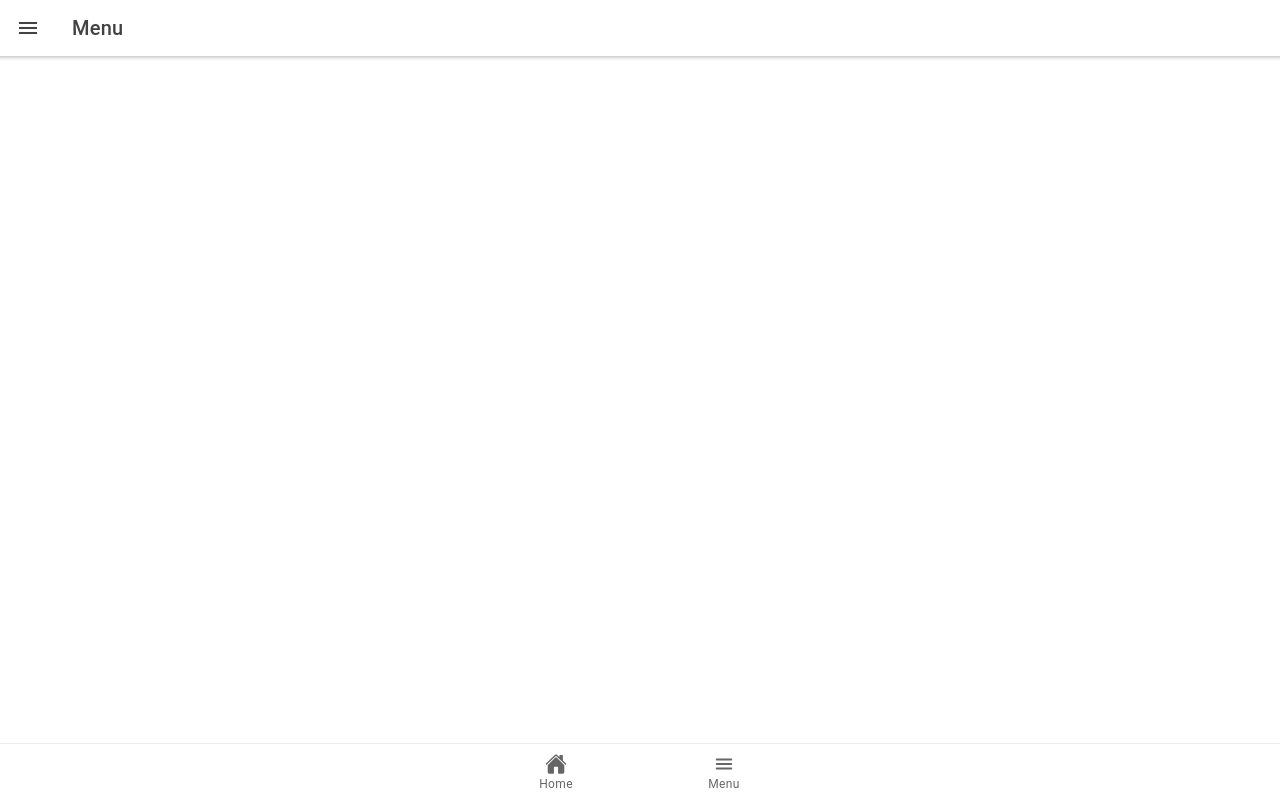
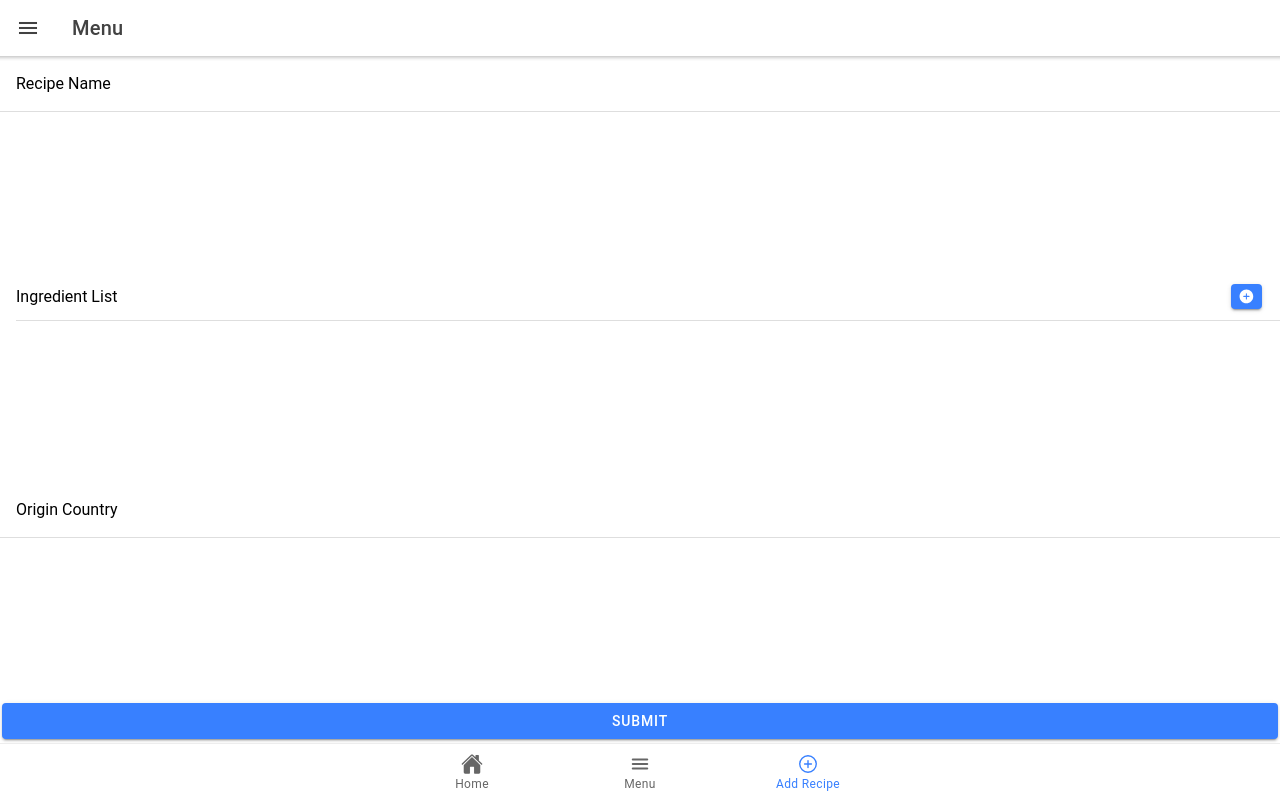
Before and after one commit to Benours/monprojet, a React (Create React App) app: page /form in a window 1280 px wide. Built offline with nearby package versions, Linux system fonts and the light colour scheme.

Commit message:
start form

```diff
--- a/src/App.tsx
+++ b/src/App.tsx
@@ -24,7 +24,7 @@ import {
 } from "@ionic/react";
 import { IonReactRouter } from "@ionic/react-router";
 import Home from "./pages/Home";
-import { home, menu } from "ionicons/icons";
+import { addCircleOutline, home, menu } from "ionicons/icons";
 
 /* Core CSS required for Ionic components to work properly */
 import "@ionic/react/css/core.css";
@@ -45,6 +45,7 @@ import "@ionic/react/css/display.css";
 /* Theme variables */
 import "./theme/variables.css";
 import Menu from "./pages/Menu";
+import Form from "./pages/Form";
 
 setupIonicReact();
 
@@ -80,6 +81,9 @@ const App: React.FC = () => (
               <Route path="/home">
                 <Home />
               </Route>
+              <Route path="/form">
+                <Form />
+              </Route>
               <Route exact path="/">
                 <Redirect to="/menu" />
               </Route>
@@ -93,6 +97,10 @@ const App: React.FC = () => (
                 <IonIcon icon={menu} />
                 <IonLabel>Menu</IonLabel>
               </IonTabButton>
+              <IonTabButton tab="form" href="/form">
+                <IonIcon icon={addCircleOutline} />
+                <IonLabel>Add Recipe</IonLabel>
+              </IonTabButton>
             </IonTabBar>
           </IonTabs>
         </IonReactRouter>
--- /dev/null
+++ b/src/pages/Form.tsx
@@ -0,0 +1,27 @@
+import { IonButton, IonContent, IonIcon, IonInput, IonItem, IonLabel, IonPage } from "@ionic/react";
+import { addCircle } from "ionicons/icons";
+import { useState } from "react";
+import "./Form.css";
+
+const Form: React.FC = () => {
+    const[form,setForm] = useState();
+    return(
+        <IonPage>
+                <IonItem>
+                    <IonLabel position="floating">Recipe Name</IonLabel>
+                    <IonInput />
+                </IonItem>
+                <IonItem>
+                    <IonLabel>Ingredient List</IonLabel>
+                    <IonButton slot="end"><IonIcon icon={addCircle}></IonIcon></IonButton>
+                </IonItem>
+                <IonItem>
+                    <IonLabel position="floating">Origin Country</IonLabel>
+                    <IonInput />
+                </IonItem>
+                <IonButton onClick={()=>{}}>submit</IonButton>
+        </IonPage>
+    );
+}
+
+export default Form;
```
Also changed, not shown: src/pages/Form.css (added).
